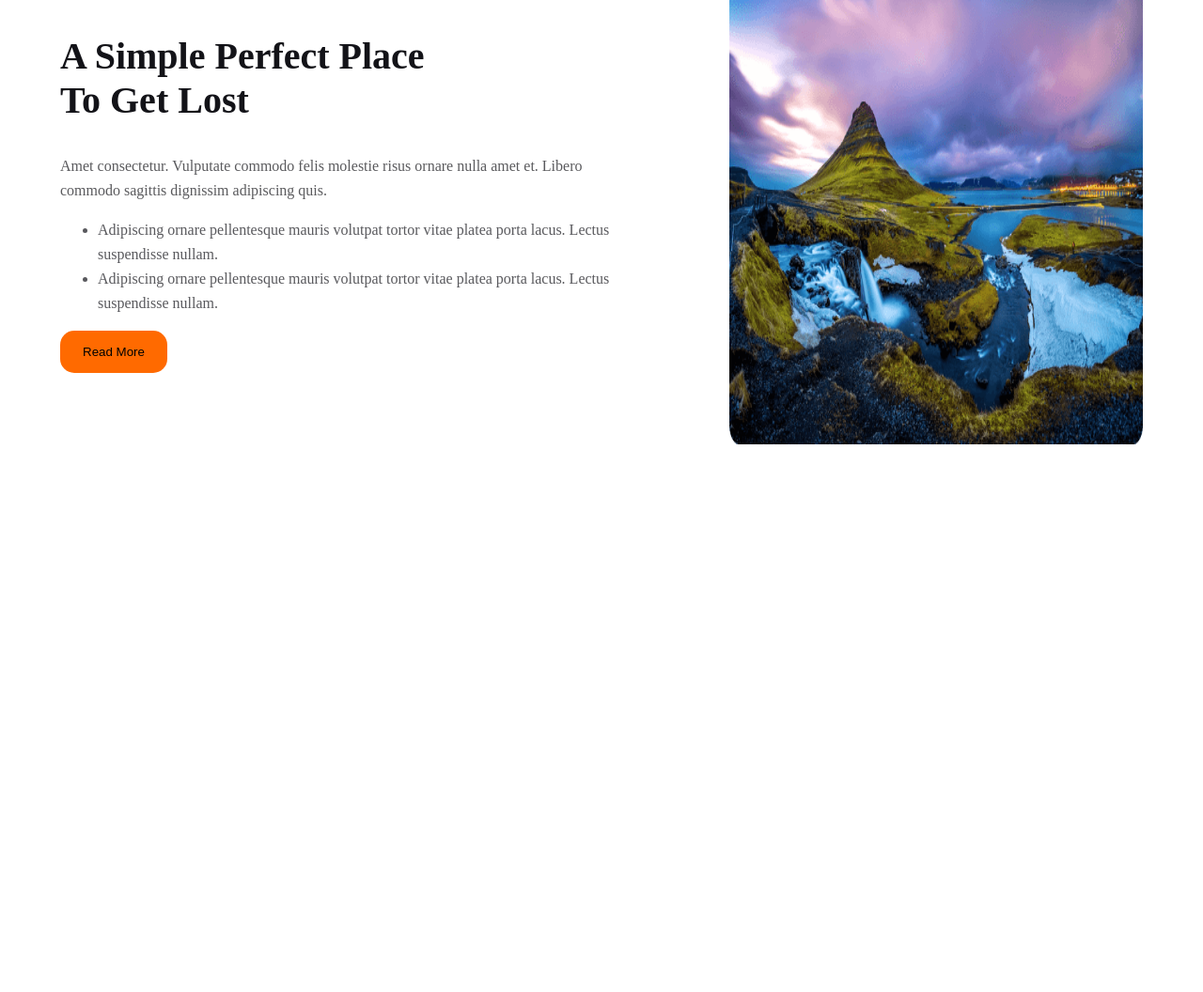
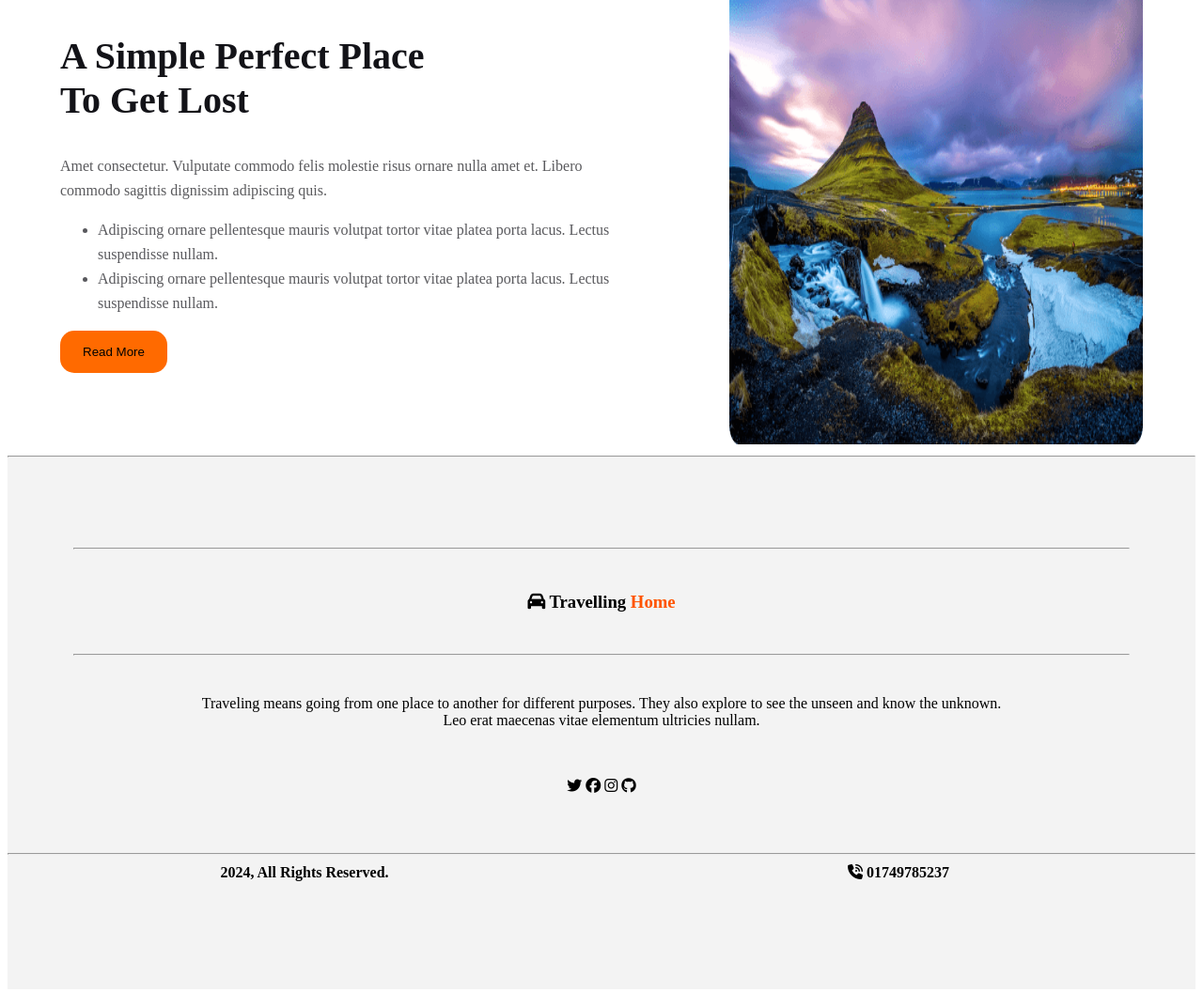
Before and after one commit to Israt-Jahan58/assignment-2, a plain HTML site: page index.html in a window 1280 px wide. Shown: the part 2726-3782 px from the top of the page at 94% size. Before the commit the page ends 3211 px from the top, so only its background shows below. Drawn offline with Linux system fonts and the light colour scheme.

Commit message:
fifth try

```diff
--- a/index.html
+++ b/index.html
@@ -5,6 +5,7 @@
     <meta name="viewport" content="width=device-width, initial-scale=1.0">
     <title>assignment-2</title>
     <link rel="stylesheet" href="style.css">
+    <link rel="stylesheet" href="https://cdnjs.cloudflare.com/ajax/libs/font-awesome/6.5.1/css/all.min.css" integrity="sha512-DTOQO9RWCH3ppGqcWaEA1BIZOC6xxalwEsw9c2QQeAIftl+Vegovlnee1c9QX4TctnWMn13TZye+giMm8e2LwA==" crossorigin="anonymous" referrerpolicy="no-referrer" />
 </head>
 <body>
     <header>
@@ -194,5 +195,27 @@
             </div>
            </section>
     </main>
+    <footer>
+        <hr>
+        <div class="footer">
+            <hr> <br>
+            <h3><i class="fa-solid fa-car"></i> Travelling <span>Home</span></h3>
+            <br>
+            <hr>
+            <br>
+            <p>Traveling means going from one place to another for different purposes. They also explore to see the unseen and know the unknown.  <br> Leo erat maecenas vitae elementum ultricies nullam. </p>
+            <br><br>
+            <i class="fa-brands fa-twitter"></i>
+            <i class="fa-brands fa-facebook"></i>
+            <i class="fa-brands fa-instagram"></i>
+            <i class="fa-brands fa-github"></i>
+            <br><br><br><br>
+        </div>
+        <hr>
+        <div class="lasting">
+
+            <strong>2024, All Rights Reserved.</strong>
+            <strong class="right"><i class="fa-solid fa-phone-volume"></i> 01749785237</strong>
+        </div>
 </body>
 </html>
--- a/style.css
+++ b/style.css
@@ -594,3 +594,31 @@ text-align: center;
             font-weight: 800;
             line-height: normal;
 }
+footer{
+    background-color: #1313180D;
+    height: 71vh;
+}
+.footer{
+    justify-content: center;
+    text-align: center;
+    width: 89%;
+    margin: 0 auto;
+    padding-top: 5em;
+}
+.footer h3 span{
+    color: #FF5400;
+}
+footer .lasting{
+    display: grid;
+    grid-template-columns: repeat(2, 1fr);
+    text-align: center;
+    justify-content: space-around;
+    margin-top: 10px;
+
+}
+.right{
+    justify-content: center;
+    align-items: center;
+    text-align: center;
+    margin-bottom: 40px;
+}
```
